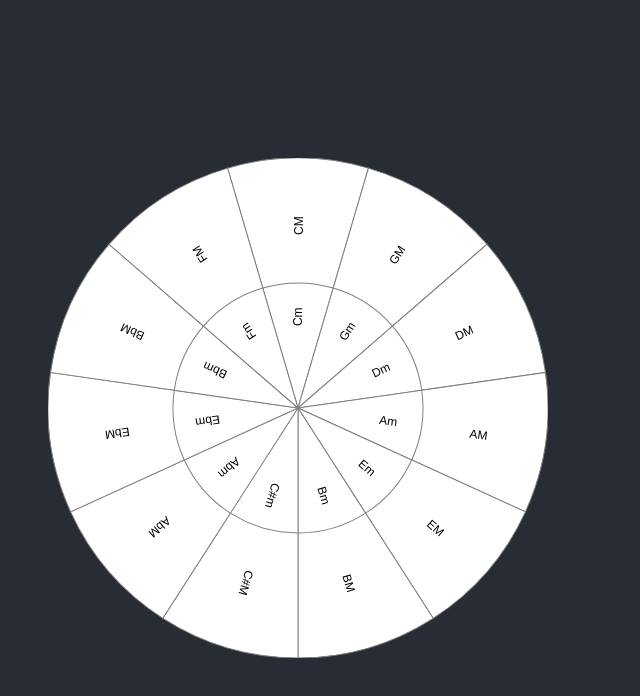
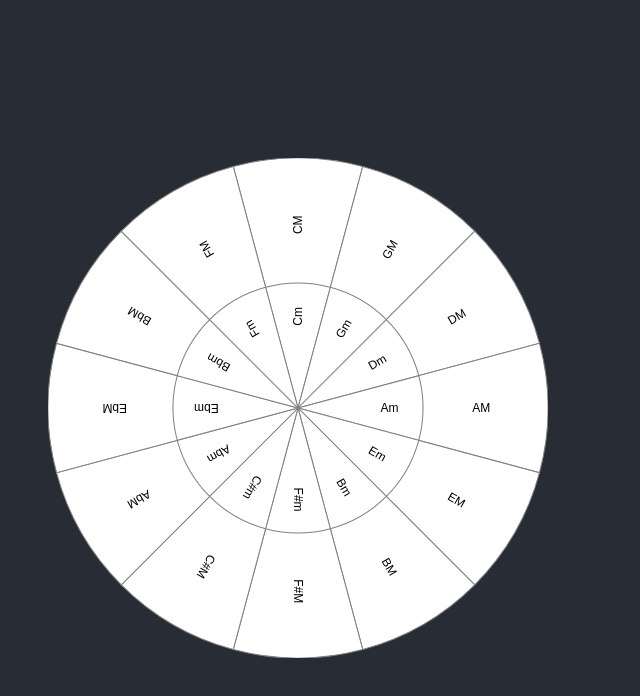
Before and after one commit to aalberti/circle_of_fifths, a React (Create React App) app: page / in a window 1280 px wide. Shown: the top 696 px of the page, without its empty margins (0-640 px from the left). Built offline with nearby package versions, Linux system fonts and the light colour scheme.

Commit message:
Add F#!!!

```diff
--- a/src/fifths/circle/Circle.tsx
+++ b/src/fifths/circle/Circle.tsx
@@ -37,7 +37,7 @@ const Circle: FC<CircleProps> = ({diameter, onScaleSelected}) => {
         </Stage></div>
 }
 
-const initialFifths = () => ["C", "G", "D", "A", "E", "B", "C#", "Ab", "Eb", "Bb", "F"]
+const initialFifths = () => ["C", "G", "D", "A", "E", "B", "F#", "C#", "Ab", "Eb", "Bb", "F"]
     .flatMap(name => [
         {
             name: name + "M",
```
